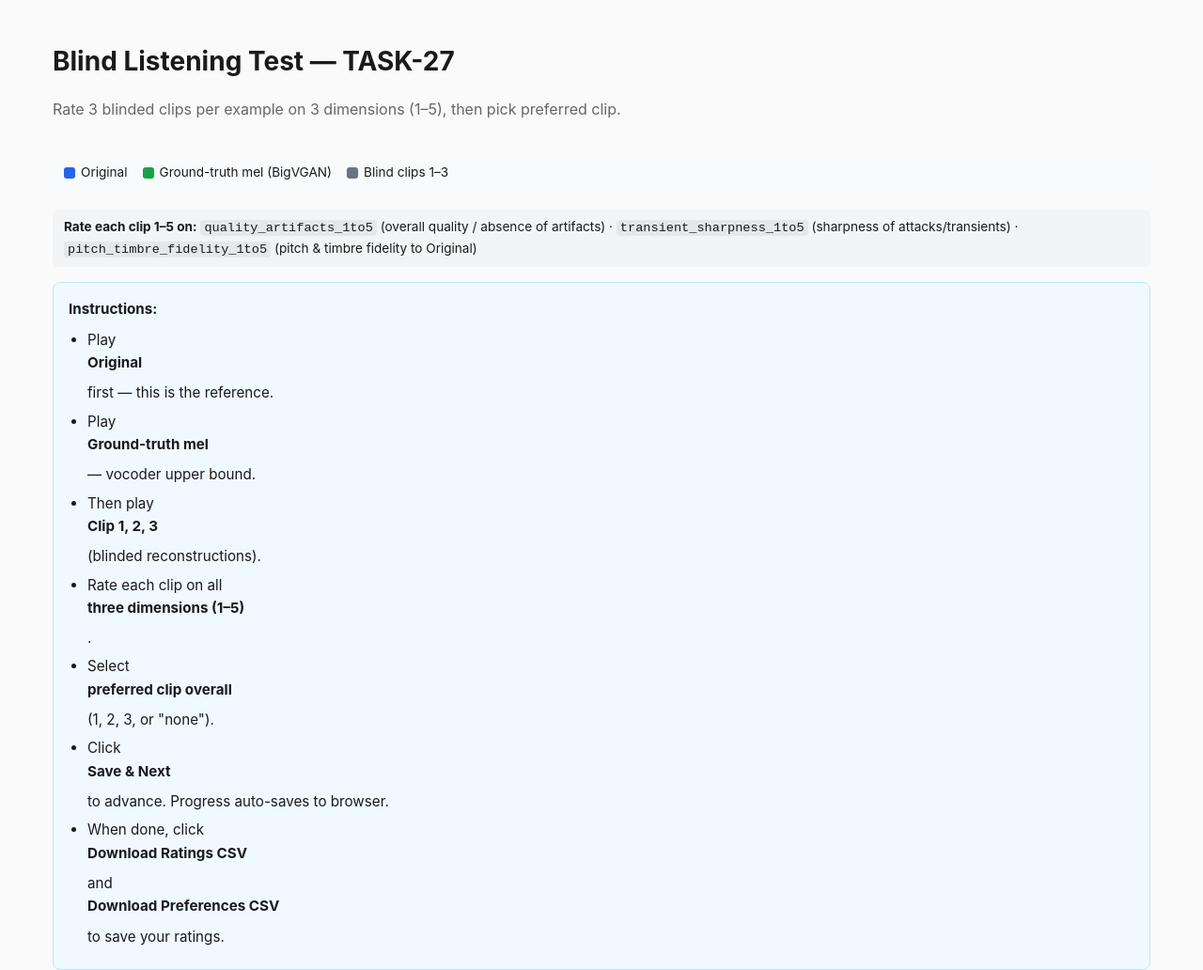
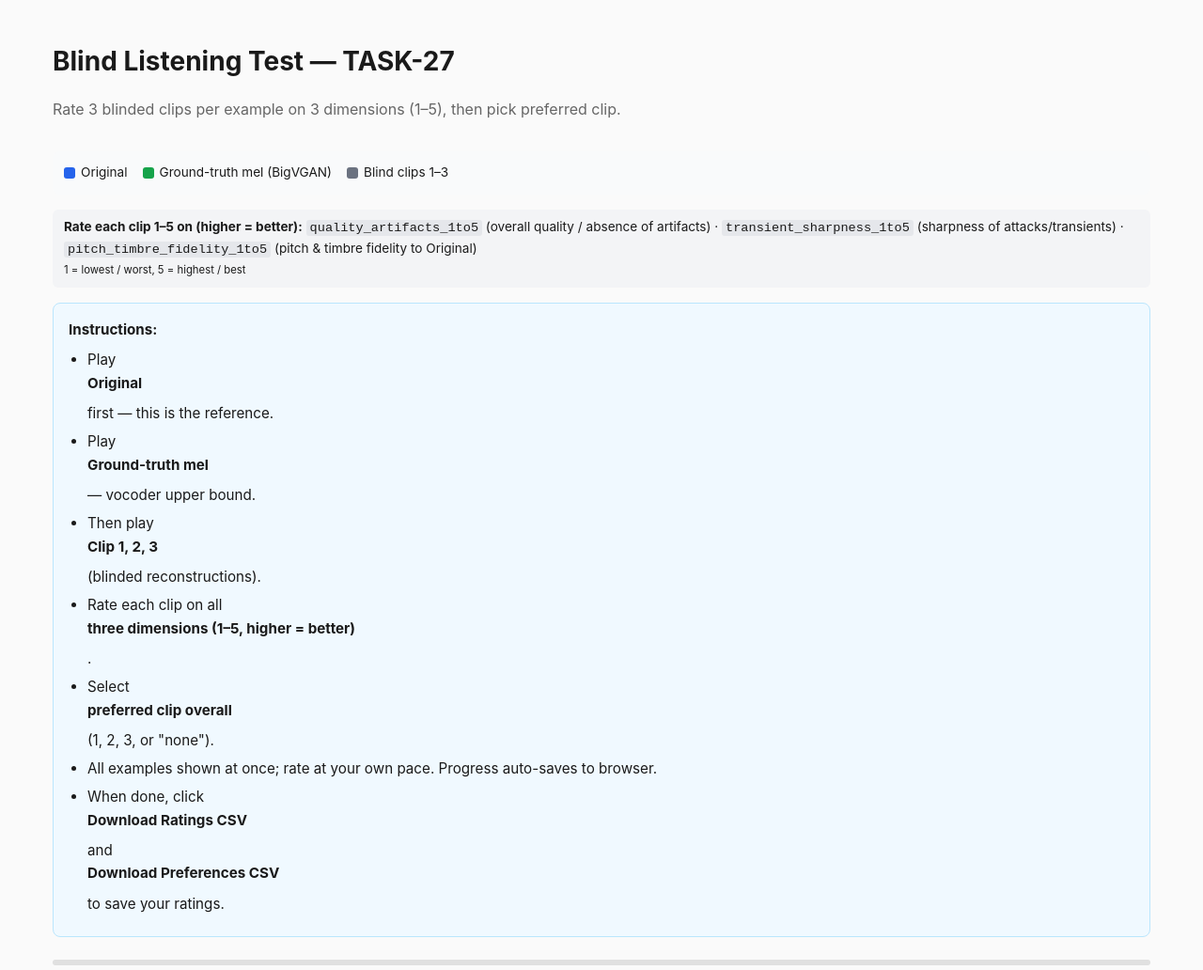
Before and after one commit to AndreaCogliati/listening-test, a plain HTML site: page task27/index.html in a window 1280 px wide. Shown: the top 1032 px of the page at 94% size. Drawn offline with Linux system fonts and the light colour scheme.

Commit message:
TASK-27: clarify 1=worst, 5=best in instructions

```diff
--- a/task27/index.html
+++ b/task27/index.html
@@ -101,10 +101,11 @@
   </div>
 
   <div class="dimension-info">
-    <strong>Rate each clip 1–5 on:</strong>
+    <strong>Rate each clip 1–5 on (higher = better):</strong>
     <code>quality_artifacts_1to5</code> (overall quality / absence of artifacts) ·
     <code>transient_sharpness_1to5</code> (sharpness of attacks/transients) ·
     <code>pitch_timbre_fidelity_1to5</code> (pitch & timbre fidelity to Original)
+    <br><small>1 = lowest / worst, 5 = highest / best</small>
   </div>
 
   <div class="instructions">
@@ -113,9 +114,9 @@
       <li>Play <strong>Original</strong> first — this is the reference.</li>
       <li>Play <strong>Ground-truth mel</strong> — vocoder upper bound.</li>
       <li>Then play <strong>Clip 1, 2, 3</strong> (blinded reconstructions).</li>
-      <li>Rate each clip on all <strong>three dimensions (1–5)</strong>.</li>
+      <li>Rate each clip on all <strong>three dimensions (1–5, higher = better)</strong>.</li>
       <li>Select <strong>preferred clip overall</strong> (1, 2, 3, or "none").</li>
-      <li>Click <strong>Save & Next</strong> to advance. Progress auto-saves to browser.</li>
+      <li>All examples shown at once; rate at your own pace. Progress auto-saves to browser.</li>
       <li>When done, click <strong>Download Ratings CSV</strong> and <strong>Download Preferences CSV</strong> to save your ratings.</li>
     </ul>
   </div>
```
